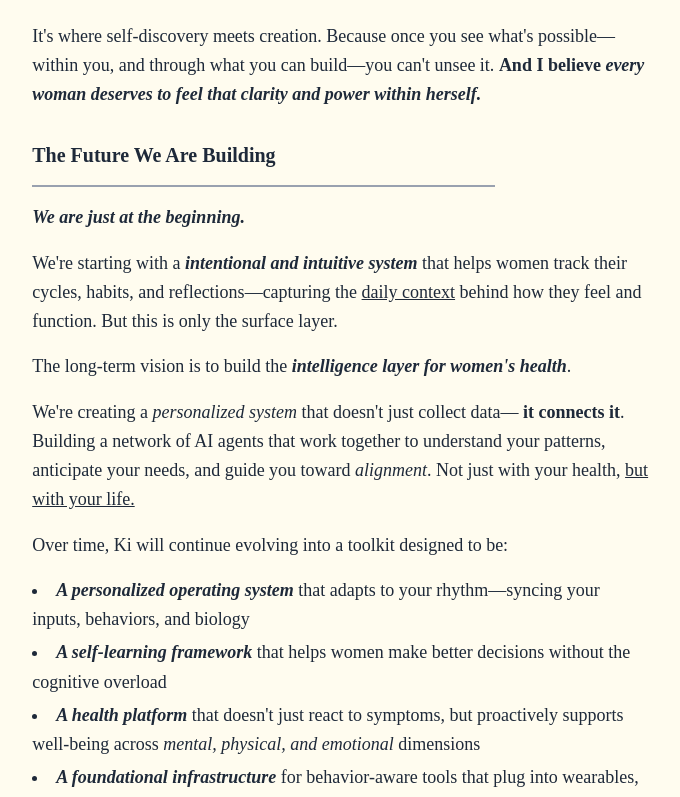
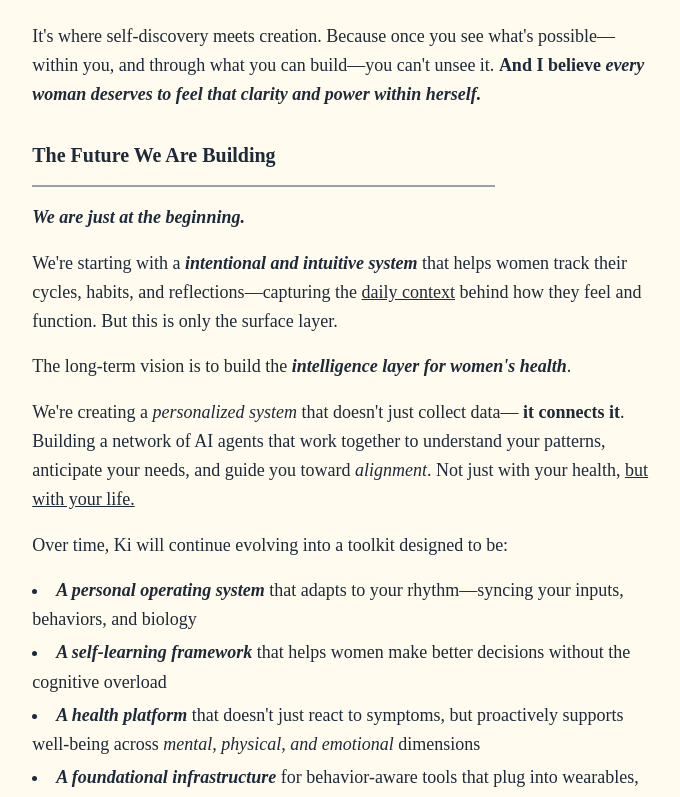
Before and after one commit to racheltomasetti/a-digital-glimpse-into-my-mind, a Next.js app: page / in a window 1280 px wide. Shown: the part 2538-3335 px from the top of the page, without its empty margins (299-979 px from the left). Built offline with nearby package versions, Linux system fonts and the light colour scheme.

Commit message:
dad suggestions

```diff
--- a/src/app/page.tsx
+++ b/src/app/page.tsx
@@ -165,12 +165,12 @@ export default function Home() {
             <p className="mb-4">
               <span className="font-bold">My mission is to change that.</span>
               <br />
-              <br />I want to create a tool that gives women access to something
+              <br />I am creating a tool that gives women access to something
               they've always had: their{" "}
               <span className="italic">own body's intelligence</span>
               .
               <br />
-              <br />I want to make self-understanding not just accessible, but
+              <br />I am making self-understanding not just accessible, but
               intuitive. Seamless. A process that{" "}
               <span className="font-bold italic">feels like magic.</span>
             </p>
@@ -245,7 +245,7 @@ export default function Home() {
             <ul className="list-disc list-inside mb-4 space-y-1">
               <li>
                 <span className="font-bold italic">
-                  A personalized operating system
+                  A personal operating system
                 </span>{" "}
                 that adapts to your rhythm—syncing your inputs, behaviors, and
                 biology
```
